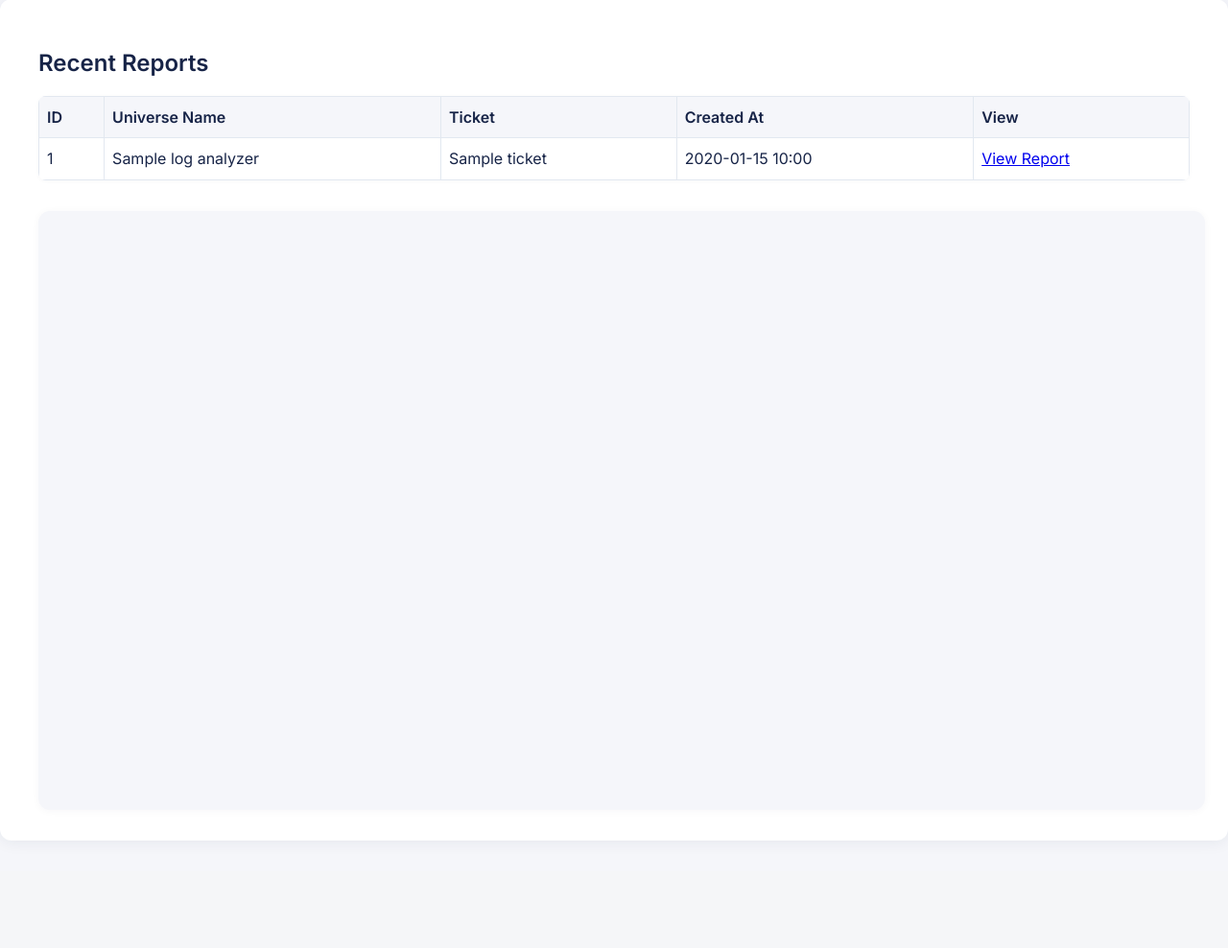
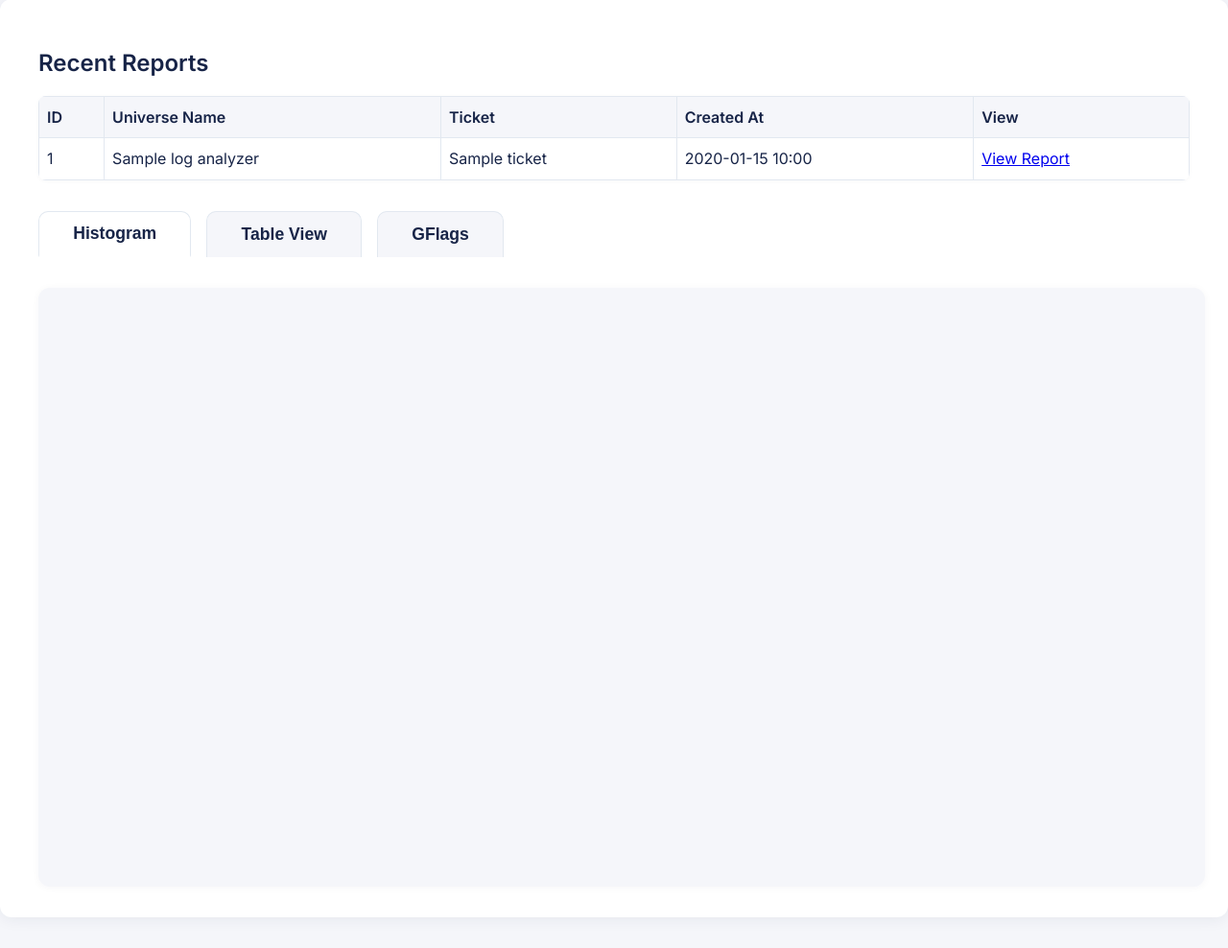
Before and after one commit to yugabyte/log_analyzer, a Flask app: page / in a window 1280 px wide. Shown: the part 113-1101 px from the top of the page at 96% size. Before the commit the page ends 301 px from the top, so only its background shows below. Run offline with Flask 3, Linux system fonts and the light colour scheme; a database or web service that is not in the repository returns one stand-in record (values such as "Sample title"); some libraries are stand-ins or nearby versions.

Commit message:
feat: Implement tabbed interface for histogram, table view, and GFlags display

```diff
--- a/webserver/static/app.js
+++ b/webserver/static/app.js
@@ -223,4 +223,90 @@ document.addEventListener("DOMContentLoaded", function () {
       };
     });
   }
+
+  // Tab switching logic
+  const tabBtns = document.querySelectorAll(".tab-btn");
+  const tabPanels = document.querySelectorAll(".tab-panel");
+  tabBtns.forEach((btn) => {
+    btn.addEventListener("click", function () {
+      tabBtns.forEach((b) => b.classList.remove("active"));
+      tabPanels.forEach((p) => (p.style.display = "none"));
+      btn.classList.add("active");
+      const tabId = btn.getAttribute("data-tab");
+      document.getElementById(tabId).style.display = "block";
+      // Re-render histogram on tab switch for correct sizing
+      if (tabId === "histogram-tab" && jsonData) renderHistogram();
+      if (tabId === "table-tab" && jsonData) renderTables();
+      if (tabId === "gflags-tab" && jsonData) renderGFlags();
+    });
+  });
+
+  function renderGFlags() {
+    const gflagsDiv = document.getElementById("gflags");
+    const gflagsData = (jsonData && (jsonData.GFlags || jsonData.gflags)) || null;
+    if (!gflagsData) {
+      gflagsDiv.innerHTML = "<em>No GFlags data available.</em>";
+      return;
+    }
+    let html = "";
+    // Master GFlags collapsible
+    if (gflagsData.master) {
+      let masterHtml = "<table><tr><th>Flag</th><th>Value</th></tr>";
+      Object.entries(gflagsData.master).forEach(([k, v]) => {
+        masterHtml += `<tr><td>${k}</td><td>${v}</td></tr>`;
+      });
+      masterHtml += "</table>";
+      html += `
+        <div class="node-table-collapsible">
+          <div class="node-header gflag-header" data-node-idx="gflag-master">
+            <span class="arrow">&#9654;</span>
+            <span>Master GFlags</span>
+          </div>
+          <div class="node-content" style="display:none;">${masterHtml}</div>
+        </div>
+      `;
+    }
+    // TServer GFlags collapsible
+    if (gflagsData.tserver) {
+      let tserverHtml = "<table><tr><th>Flag</th><th>Value</th></tr>";
+      Object.entries(gflagsData.tserver).forEach(([k, v]) => {
+        tserverHtml += `<tr><td>${k}</td><td>${v}</td></tr>`;
+      });
+      tserverHtml += "</table>";
+      html += `
+        <div class="node-table-collapsible">
+          <div class="node-header gflag-header" data-node-idx="gflag-tserver">
+            <span class="arrow">&#9654;</span>
+            <span>TServer GFlags</span>
+          </div>
+          <div class="node-content" style="display:none;">${tserverHtml}</div>
+        </div>
+      `;
+    }
+    if (!html) html = "<em>No GFlags found for Master or TServer.</em>";
+    gflagsDiv.innerHTML = html;
+    // Accordion logic for Master/TServer
+    const gflagHeaders = gflagsDiv.querySelectorAll(".gflag-header");
+    gflagHeaders.forEach((header) => {
+      header.onclick = function () {
+        const content = header.nextElementSibling;
+        const arrow = header.querySelector(".arrow");
+        const isOpen = content.style.display === "block";
+        if (isOpen) {
+          content.style.display = "none";
+          arrow.innerHTML = "&#9654;";
+        } else {
+          // Collapse all
+          gflagsDiv.querySelectorAll(".node-content").forEach((c) => {
+            c.style.display = "none";
+          });
+          gflagsDiv.querySelectorAll(".gflag-header .arrow").forEach((a) => {
+            a.innerHTML = "&#9654;";
+          });
+          content.style.display = "block";
+          arrow.innerHTML = "&#9660;";
+        }
+      };
+    });
+  }
 });
--- a/webserver/templates/index.html
+++ b/webserver/templates/index.html
@@ -162,6 +162,34 @@
         border-radius: 0 0 8px 8px;
         box-shadow: 0 1px 4px rgba(23, 36, 71, 0.03);
       }
+      .tab-bar {
+        display: flex;
+        gap: 1em;
+        margin-bottom: 1.5em;
+      }
+      .tab-btn {
+        background: #f5f6fa;
+        border: 1px solid var(--yuga-border);
+        border-bottom: none;
+        padding: 0.7em 2em;
+        font-size: 1.1em;
+        font-weight: 600;
+        color: var(--yuga-navy);
+        border-radius: 10px 10px 0 0;
+        cursor: pointer;
+        outline: none;
+        transition: background 0.15s;
+      }
+      .tab-btn.active {
+        background: #fff;
+        border-bottom: 2px solid #fff;
+      }
+      .tab-panel {
+        display: none;
+      }
+      .tab-panel[style*="display:block"] {
+        display: block;
+      }
       @media (max-width: 900px) {
         .yuga-container {
           padding: 1em;
@@ -221,8 +249,24 @@
           <select id="logTypeSelect"></select>
         </label>
       </div>
-      <div id="histogram"></div>
-      <div id="tables"></div>
+      <div class="tab-bar">
+        <button class="tab-btn active" data-tab="histogram-tab">
+          Histogram
+        </button>
+        <button class="tab-btn" data-tab="table-tab">Table View</button>
+        <button class="tab-btn" data-tab="gflags-tab">GFlags</button>
+      </div>
+      <div id="tab-panels">
+        <div id="histogram-tab" class="tab-panel" style="display: block">
+          <div id="histogram"></div>
+        </div>
+        <div id="table-tab" class="tab-panel" style="display: none">
+          <div id="tables"></div>
+        </div>
+        <div id="gflags-tab" class="tab-panel" style="display: none">
+          <div id="gflags"></div>
+        </div>
+      </div>
     </div>
     <script>
       window.report_uuid = "{{ report_uuid|default('') }}";
```
